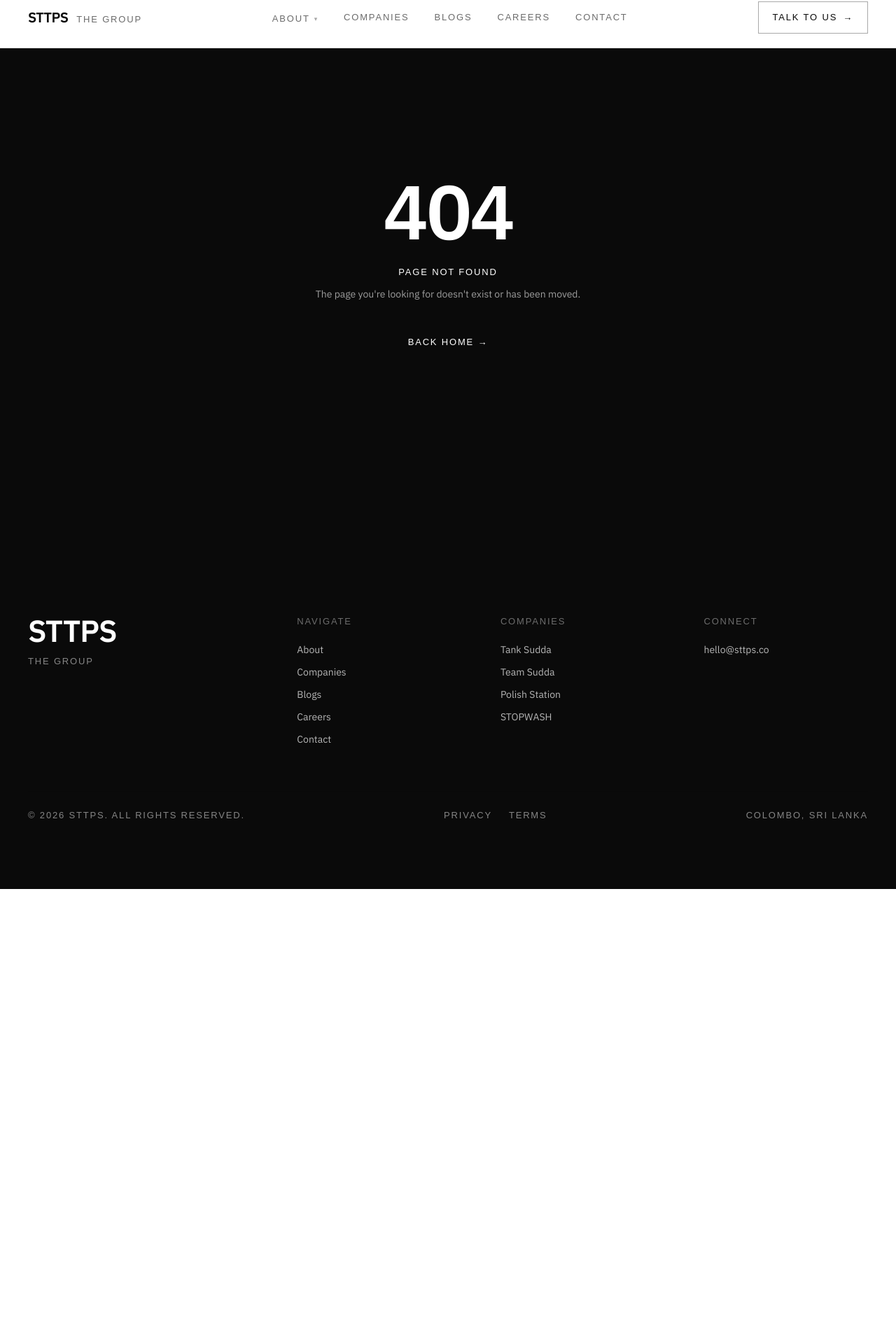
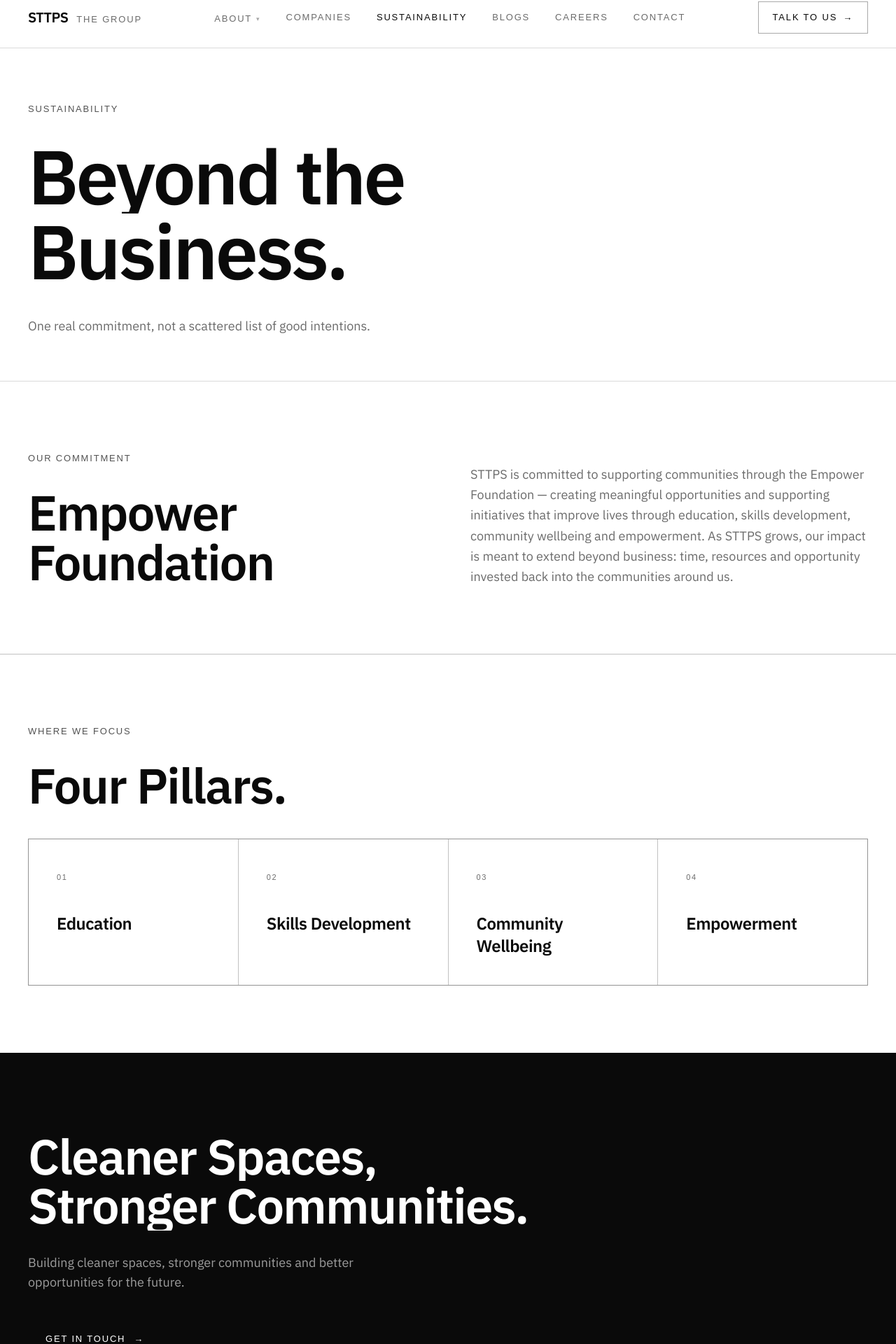
Before and after one commit to saadmaz/STTPS-Website, a Next.js app: page /sustainability in a window 1280 px wide. Before the commit this address had no page. Shown: the part 18-1938 px from the top of the page at 70% size. Before the commit the page ends 1288 px from the top, so only its background shows below. Built offline with nearby package versions, Linux system fonts and the light colour scheme; a web font is replaced by a local one.

Commit message:
feat: add Sustainability page with CSR details and commitment information

```diff
--- a/src/app/about/[slug]/page.tsx
+++ b/src/app/about/[slug]/page.tsx
@@ -85,6 +85,17 @@ export default async function AboutSectionPage({ params }: { params: Promise<{ s
 
       <AboutSubNav current={slug} />
 
+      {section.body ? (
+        <section className="border-b border-steel/25 py-16 md:py-24">
+          <div className="shell max-w-2xl">
+            <Reveal className="flex flex-col gap-6 text-lg leading-relaxed text-muted-foreground">
+              {section.body.map((p, i) => (
+                <p key={i}>{p}</p>
+              ))}
+            </Reveal>
+          </div>
+        </section>
+      ) : (
         <section className="relative overflow-hidden border-b border-steel/25 py-20 md:py-28">
           <div
             aria-hidden
@@ -96,14 +107,15 @@ export default async function AboutSectionPage({ params }: { params: Promise<{ s
             <Label>Status</Label>
             <h2 className="display-xl mt-6">In Preparation.</h2>
             <p className="mt-6 text-lg leading-relaxed text-muted-foreground">
-            We&apos;re preparing verified detail for this page. It goes up once it&apos;s ready, and
-            nothing placeholder ships before then.
+              We&apos;re preparing verified detail for this page. It goes up once it&apos;s ready,
+              and nothing placeholder ships before then.
             </p>
             <div className="mt-10">
               <ArrowLink href={`mailto:${CONTACT.email}`}>Ask Us Directly</ArrowLink>
             </div>
           </div>
         </section>
+      )}
 
       <section className="py-16 md:py-20">
         <div className="shell">
--- a/src/app/companies/[brand]/page.tsx
+++ b/src/app/companies/[brand]/page.tsx
@@ -1,6 +1,6 @@
 import type { Metadata } from "next";
 import { notFound } from "next/navigation";
-import { COMPANIES } from "@/data/sttps";
+import { COMPANIES, CONTACT } from "@/data/sttps";
 import { CompanySection } from "@/components/site/company-section";
 import { ArrowLink, Label, SplitLines } from "@/components/site/primitives";
 
@@ -36,6 +36,8 @@ export default async function CompanyPage({ params }: { params: Promise<{ brand:
   const company = await getCompany(brand);
   if (!company) notFound();
 
+  const contact = company.contactMethod;
+
   const jsonLd = {
     "@context": "https://schema.org",
     "@type": "LocalBusiness",
@@ -43,9 +45,10 @@ export default async function CompanyPage({ params }: { params: Promise<{ brand:
     description: company.description,
     parentOrganization: { "@type": "Organization", name: "STTPS" },
     ...(company.serviceArea ? { areaServed: company.serviceArea } : {}),
+    ...(contact?.type === "whatsapp" || contact?.type === "phone"
+      ? { telephone: CONTACT.whatsapp }
+      : {}),
   };
-
-  const contact = company.contactMethod;
 
   return (
     <main>
--- a/src/app/contact/page.tsx
+++ b/src/app/contact/page.tsx
@@ -25,6 +25,7 @@ const JSON_LD = {
     "@type": "Organization",
     name: "STTPS",
     email: CONTACT.email,
+    telephone: CONTACT.whatsapp,
     address: { "@type": "PostalAddress", addressLocality: "Colombo", addressCountry: "LK" },
   },
 };
@@ -53,6 +54,7 @@ export default function ContactPage() {
         <div className="shell grid gap-16 lg:grid-cols-[1fr_1.4fr]">
           <Reveal className="flex flex-col gap-8 text-sm">
             <Detail label="Email" value={CONTACT.email} href={`mailto:${CONTACT.email}`} />
+            <Detail label="WhatsApp" value={CONTACT.whatsapp} href={CONTACT.whatsappHref} />
             <Detail label="Location" value={CONTACT.location} />
           </Reveal>
           <ContactForm />
--- a/src/app/sitemap.ts
+++ b/src/app/sitemap.ts
@@ -12,6 +12,7 @@ export default function sitemap(): MetadataRoute.Sitemap {
     "",
     "/about",
     "/companies",
+    "/sustainability",
     "/blogs",
     "/careers",
     "/contact",
--- /dev/null
+++ b/src/app/sustainability/page.tsx
@@ -0,0 +1,99 @@
+import type { Metadata } from "next";
+import { CSR } from "@/data/sttps";
+import { ArrowLink, Label, Reveal, SplitLines, UnitTag } from "@/components/site/primitives";
+
+const TITLE = "Sustainability & CSR | STTPS";
+const DESCRIPTION =
+  "STTPS supports communities through the Empower Foundation, investing in education, skills development, community wellbeing and empowerment.";
+
+export const metadata: Metadata = {
+  title: { absolute: TITLE },
+  description: DESCRIPTION,
+  alternates: { canonical: "/sustainability" },
+  openGraph: { title: TITLE, description: DESCRIPTION, url: "/sustainability", type: "website" },
+};
+
+const JSON_LD = {
+  "@context": "https://schema.org",
+  "@type": "AboutPage",
+  name: TITLE,
+  description: DESCRIPTION,
+  url: "/sustainability",
+  isPartOf: { "@type": "Organization", name: "STTPS" },
+};
+
+export default function SustainabilityPage() {
+  return (
+    <main className="bg-warm">
+      <script
+        type="application/ld+json"
+        dangerouslySetInnerHTML={{ __html: JSON.stringify(JSON_LD) }}
+      />
+
+      <section className="border-b border-steel/15 pb-14 pt-32 md:pb-16 md:pt-40">
+        <div className="shell">
+          <Label>Sustainability</Label>
+          <SplitLines
+            as="h1"
+            trigger="mount"
+            lines={["Beyond the", "Business."]}
+            className="display-hero mt-8"
+          />
+          <Reveal delay={0.15} trigger="mount">
+            <p className="mt-10 max-w-2xl text-lg leading-relaxed text-muted-foreground">
+              One real commitment, not a scattered list of good intentions.
+            </p>
+          </Reveal>
+        </div>
+      </section>
+
+      <section className="py-16 md:py-24">
+        <div className="shell grid gap-16 lg:grid-cols-2">
+          <div>
+            <Label>Our commitment</Label>
+            <SplitLines lines={[CSR.name]} className="display-xl mt-8" />
+          </div>
+          <Reveal className="self-end text-lg leading-relaxed text-muted-foreground">
+            <p>{CSR.statement}</p>
+          </Reveal>
+        </div>
+      </section>
+
+      <section className="border-t border-steel/25 py-16 md:py-24">
+        <div className="shell">
+          <Label>Where we focus</Label>
+          <SplitLines lines={["Four Pillars."]} className="display-xl mt-8" />
+          <div className="mt-10 grid gap-px border border-steel/25 bg-steel/25 sm:grid-cols-2 lg:grid-cols-4">
+            {CSR.pillars.map((p, i) => (
+              <Reveal
+                key={p}
+                delay={i * 0.08}
+                className="bg-warm p-8 transition-colors duration-500 hover:bg-ink hover:text-warm md:p-10"
+              >
+                <UnitTag index={i + 1} />
+                <h2 className="display-lg mt-10 text-xl md:text-2xl">{p}</h2>
+              </Reveal>
+            ))}
+          </div>
+        </div>
+      </section>
+
+      <section className="border-t border-steel/25 bg-ink py-20 text-warm md:py-28">
+        <div className="shell">
+          <SplitLines
+            lines={["Cleaner Spaces,", "Stronger Communities."]}
+            className="display-xl text-warm"
+          />
+          <p className="mt-8 max-w-xl text-lg text-warm/60">
+            Building cleaner spaces, stronger communities and better opportunities for the future.
+          </p>
+          <div className="mt-10">
+            <ArrowLink href="/contact" tone="light">
+              Get in Touch
+            </ArrowLink>
+          </div>
+        </div>
+      </section>
+    </main>
+  );
+}
--- a/src/components/site/footer.tsx
+++ b/src/components/site/footer.tsx
@@ -17,6 +17,9 @@ export function SiteFooter() {
             </Link>
             <Link href="/companies" className="hover:opacity-100">
               Companies
+            </Link>
+            <Link href="/sustainability" className="hover:opacity-100">
+              Sustainability
             </Link>
             <Link href="/blogs" className="hover:opacity-100">
               Blogs
--- a/src/data/sttps.ts
+++ b/src/data/sttps.ts
@@ -46,7 +46,7 @@ export type Company = {
   brand: string;
   brandInk: string;
   surface: string;
-  /** Not yet confirmed for any brand — omit rather than guess. */
+  /** Still optional — omit rather than guess for a brand this hasn't been confirmed for. */
   serviceArea?: string;
   contactMethod?: ContactMethod;
   /**
@@ -54,6 +54,16 @@ export type Company = {
    * or composite one. Renders nothing on the company page until populated.
    */
   testimonials?: { quote: string; author: string; context?: string }[];
+};
+
+// Shared WhatsApp/phone line, verified via Tank Sudda's public LinkedIn
+// listing. Tank Sudda and Team Sudda are confirmed reachable on it; Polish
+// Station and STOPWASH route through it only until each has its own
+// dedicated number — swap the value the day one exists.
+const GROUP_WHATSAPP: ContactMethod = {
+  type: "whatsapp",
+  value: "https://wa.me/94741004296",
+  label: "WhatsApp +94 74 100 4296",
 };
 
 export const COMPANIES: Company[] = [
@@ -78,6 +88,8 @@ export const COMPANIES: Company[] = [
     brand: "oklch(0.72 0.13 225)",
     brandInk: "oklch(0.14 0.03 240)",
     surface: "oklch(0.17 0.035 240)",
+    serviceArea: "Colombo and Greater Colombo, with select surrounding areas on request.",
+    contactMethod: GROUP_WHATSAPP,
   },
   {
     id: "team-sudda",
@@ -100,6 +112,9 @@ export const COMPANIES: Company[] = [
     brand: "oklch(0.78 0.15 55)",
     brandInk: "oklch(0.15 0.02 60)",
     surface: "oklch(0.18 0.02 60)",
+    serviceArea:
+      "Colombo and Greater Colombo, plus select locations across Sri Lanka for larger commercial projects.",
+    contactMethod: GROUP_WHATSAPP,
   },
   {
     id: "polish-station",
@@ -122,6 +137,8 @@ export const COMPANIES: Company[] = [
     brand: "oklch(0.86 0.02 250)",
     brandInk: "oklch(0.12 0.004 250)",
     surface: "oklch(0.16 0.006 250)",
+    serviceArea: "Colombo and Greater Colombo.",
+    contactMethod: GROUP_WHATSAPP,
   },
   {
     id: "stopwash",
@@ -144,6 +161,8 @@ export const COMPANIES: Company[] = [
     brand: "oklch(0.88 0.21 130)",
     brandInk: "oklch(0.18 0.08 255)",
     surface: "oklch(0.19 0.07 255)",
+    serviceArea: "Colombo and Greater Colombo.",
+    contactMethod: GROUP_WHATSAPP,
   },
 ];
 
@@ -195,12 +214,12 @@ export type BoardMember = {
  * copy exists; the board page already renders it when present.
  */
 export const BOARD_OF_DIRECTORS: BoardMember[] = [
-  { name: "Ismail Hashim", role: "Director" },
-  { name: "Salman Zumri", role: "Director" },
+  { name: "Ismail Hashim Rifhan", role: "Director" },
   { name: "Thalal Izzath", role: "Director" },
-  { name: "Ibrahim Ifham", role: "Director" },
+  { name: "Salman Zumry", role: "Director" },
   { name: "Saad Mazhar", role: "Director" },
   { name: "Mijwadh Ali", role: "Director" },
+  { name: "Ibrahim Ifham", role: "Director" },
 ];
 
 export type Milestone = {
@@ -223,9 +242,17 @@ export const MILESTONES: Milestone[] = [];
  * every /about/* page — order here is the order shown everywhere. "dek" is
  * a one-line, generically-true description of what the page covers; it must
  * not assert unverified specifics (an award, a policy detail, a founding
- * date) that haven't actually been supplied.
+ * date) that haven't actually been supplied. `body` is optional longer-form
+ * copy for the generic /about/[slug] template — when present it replaces
+ * the "in preparation" placeholder for that section; omit it entirely
+ * rather than filling it with unverified detail.
  */
-export const ABOUT_SECTIONS = [
+export const ABOUT_SECTIONS: {
+  slug: string;
+  label: string;
+  dek: string;
+  body?: string[];
+}[] = [
   {
     slug: "corporate-governance",
     label: "Corporate Governance",
@@ -245,6 +272,11 @@ export const ABOUT_SECTIONS = [
     slug: "heritage",
     label: "Our Heritage",
     dek: "Where the group came from and how it got here.",
+    body: [
+      "STTPS began with a simple observation: some of the most important services in everyday life were also the most overlooked. From the water stored in the tanks above our homes, to the spaces we live and work in, to the vehicles we depend on, quality cleaning and maintenance was fragmented, inconsistent and hard to book with any confidence.",
+      "That observation became Tank Sudda in 2023, launching properly in May 2024 with a focused water tank and sump cleaning service for homes, apartments and hospitality properties around Colombo. What started as one company solving one problem grew into a broader vision: a group of specialised service brands, each built for a specific everyday need, all held to the same operating standard.",
+      "Today STTPS brings together companies across water hygiene, facility operations and automotive care. The belief underneath all of them hasn't changed since 2023 — when the essentials are cared for properly, people can live and work better.",
+    ],
   },
   {
     slug: "policies",
@@ -276,7 +308,7 @@ export const ABOUT_SECTIONS = [
     label: "Innovations at STTPS",
     dek: "How the group builds better ways of working.",
   },
-] as const;
+];
 
 /** Slugs above with a bespoke page.tsx rather than the generic /about/[slug] template. */
 export const ABOUT_CUSTOM_SLUGS = new Set(["board", "what-we-do", "industries"]);
@@ -326,19 +358,41 @@ export type OpenPosition = {
 export const OPEN_POSITIONS: OpenPosition[] = [];
 
 /**
- * Phone number and social links are intentionally omitted until real values
- * exist. Do not add placeholder tel: numbers or "#" social hrefs — a fake
- * but clickable contact detail is worse than none.
+ * Social links are intentionally omitted until real accounts exist. Do not
+ * add "#" social hrefs — a fake but clickable link is worse than none.
  */
 export const CONTACT = {
   email: "hello@sttps.co",
   location: "Colombo, Sri Lanka",
+  /** Shared group line — verified via Tank Sudda's public LinkedIn listing. */
+  whatsapp: "+94 74 100 4296",
+  whatsappHref: "https://wa.me/94741004296",
+};
+
+export type CsrCommitment = {
+  name: string;
+  statement: string;
+  pillars: string[];
+};
+
+/**
+ * The one, real community commitment the group has actually named — not a
+ * scattered list of CSR ideas. Sustainability only appears in the main nav
+ * because this exists; if it's ever retired, pull the nav link too rather
+ * than leaving an empty promise live.
+ */
+export const CSR: CsrCommitment = {
+  name: "Empower Foundation",
+  statement:
+    "STTPS is committed to supporting communities through the Empower Foundation — creating meaningful opportunities and supporting initiatives that improve lives through education, skills development, community wellbeing and empowerment. As STTPS grows, our impact is meant to extend beyond business: time, resources and opportunity invested back into the communities around us.",
+  pillars: ["Education", "Skills Development", "Community Wellbeing", "Empowerment"],
 };
 
 export const NAV_LINKS = [
   { label: "Home", to: "/" },
   { label: "About", to: "/about" },
   { label: "Companies", to: "/companies" },
+  { label: "Sustainability", to: "/sustainability" },
   { label: "Blogs", to: "/blogs" },
   { label: "Careers", to: "/careers" },
   { label: "Contact", to: "/contact" },
```
Lines whose indentation alone changed are shown as unchanged.
